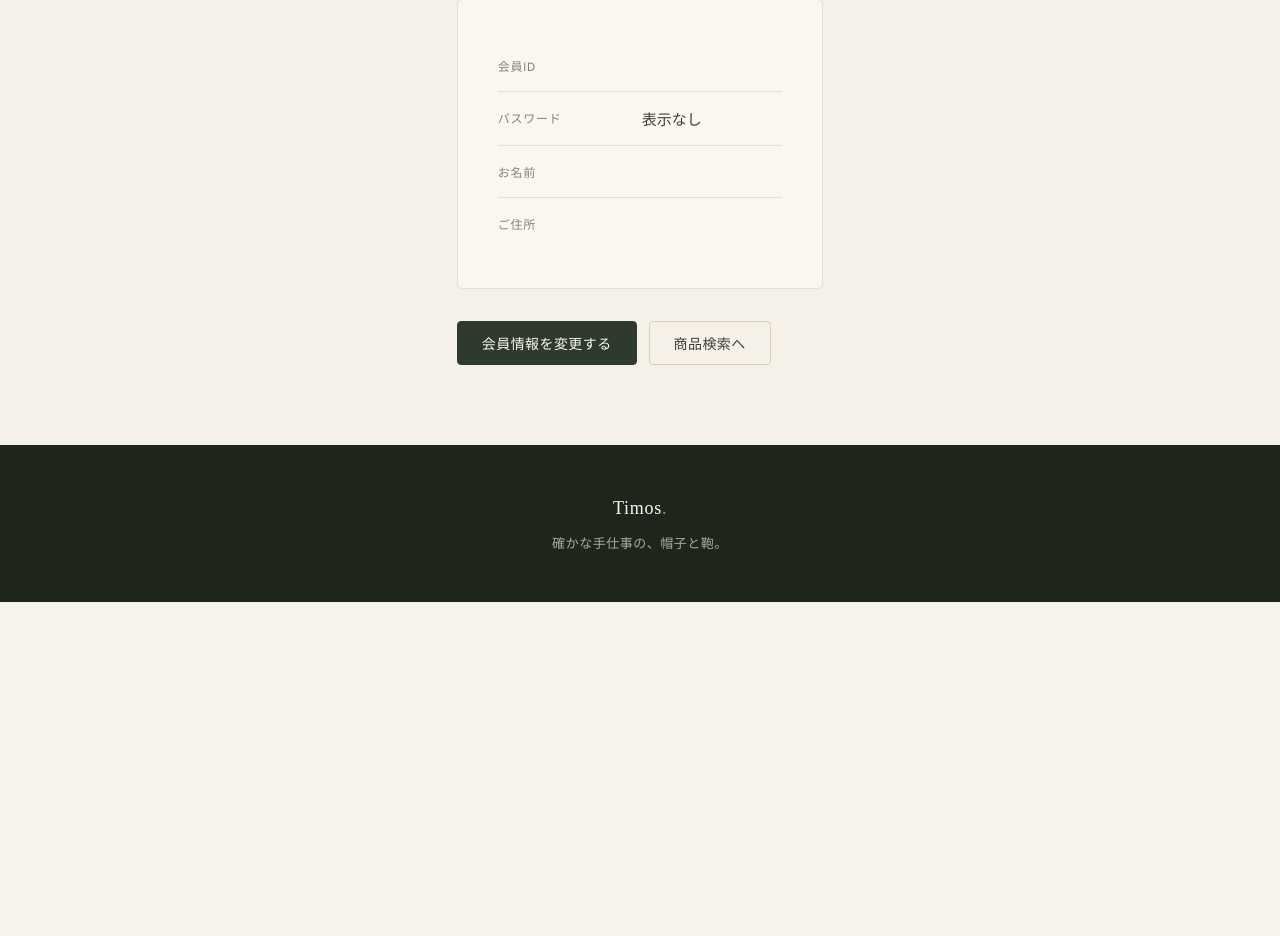
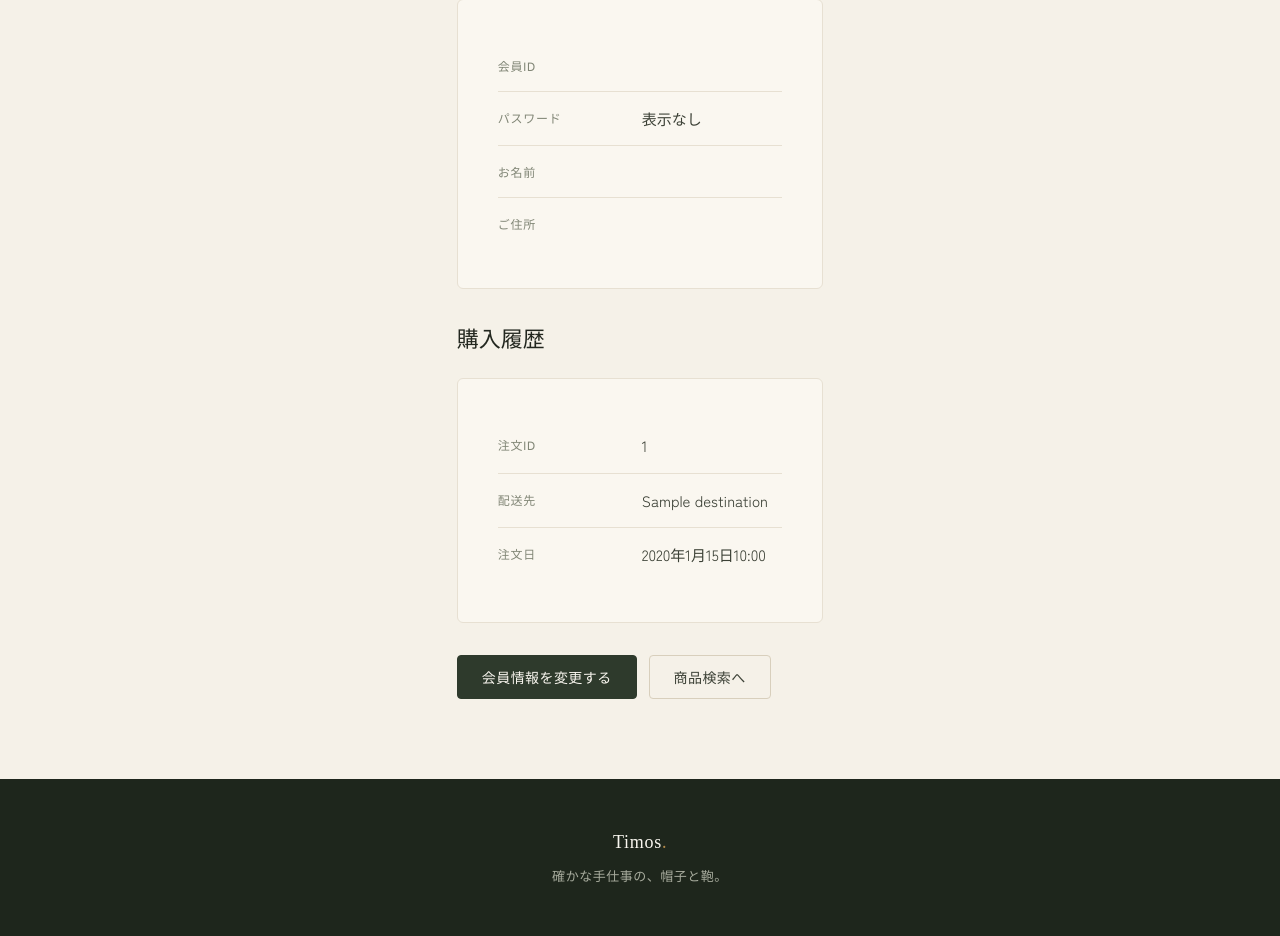
Before and after one commit to Suuhoshi/Timos, a Django app: template shopapp/templates/userInfo.html in a window 1280 px wide. Shown: the part 238-1174 px from the top of the page. Before the commit the page ends 840 px from the top, so only its background shows below. Run offline with Django 5.2, Linux system fonts and the light colour scheme; the template is opened without the code that fills it: most values are stand-ins (such as "Sample title", 1, 10 or a date in 2020); some web fonts are replaced.

Commit message:
会員情報に購入履歴を表示

```diff
--- a/shopapp/templates/userInfo.html
+++ b/shopapp/templates/userInfo.html
@@ -27,6 +27,30 @@
     </ul>
   </div>
 
+  <h2 class="section-title">購入履歴</h2>
+  {% if purchases %}
+    {% for purchase in purchases %}
+    <div class="card" style="margin-bottom: 16px;">
+      <ul class="info-list">
+        <li>
+          <span class="info-label">注文ID</span>
+          <span class="info-value">{{ purchase.parchase_id }}</span>
+        </li>
+        <li>
+          <span class="info-label">配送先</span>
+          <span class="info-value">{{ purchase.destination }}</span>
+        </li>
+        <li>
+          <span class="info-label">注文日</span>
+          <span class="info-value">{{ purchase.booked_date}}</span>
+        </li>
+      </ul>
+    </div>
+    {% endfor %}
+  {% else %}
+    <p>購入履歴はありません。</p>
+  {% endif %}
+
   <div class="action-group">
     <a href="/shopapp/updateUser/" class="btn btn-primary">会員情報を変更する</a>
     <a href="/shopapp/" class="btn btn-secondary">商品検索へ</a>
```
Also changed, not shown: sample_data.txt (+8 -0 lines), shopapp/migrations/0001_initial.py.
